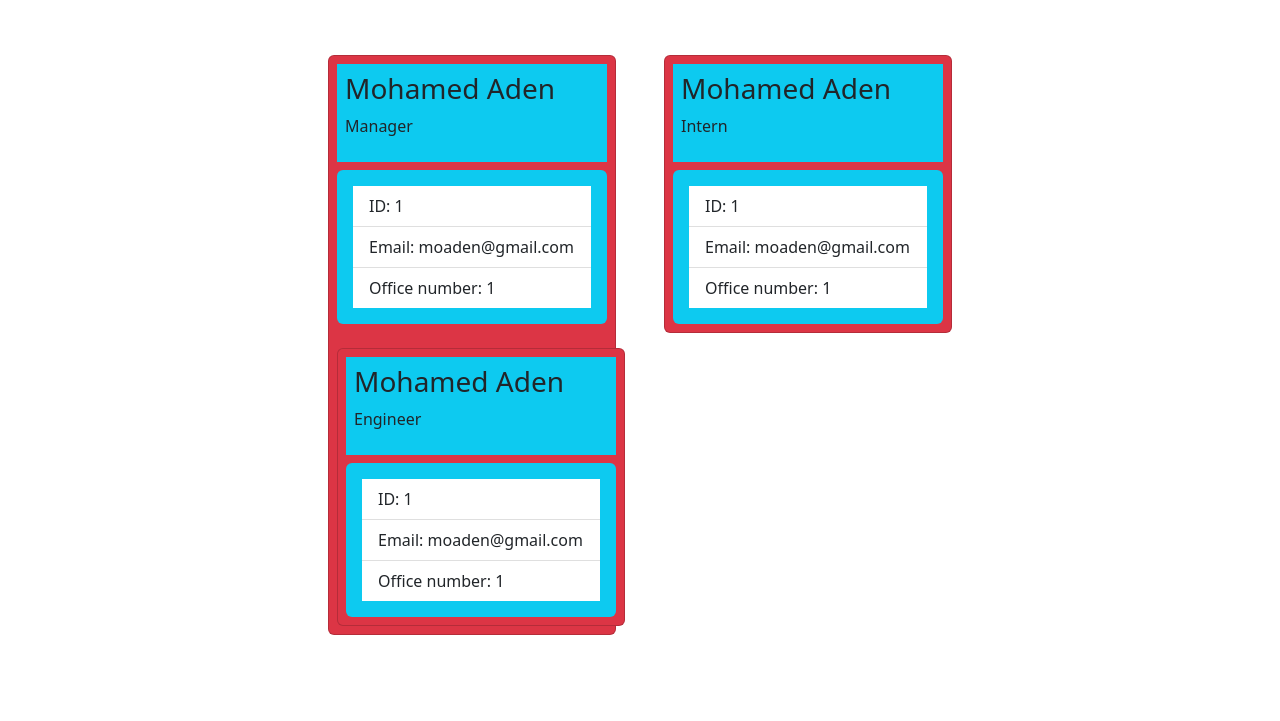
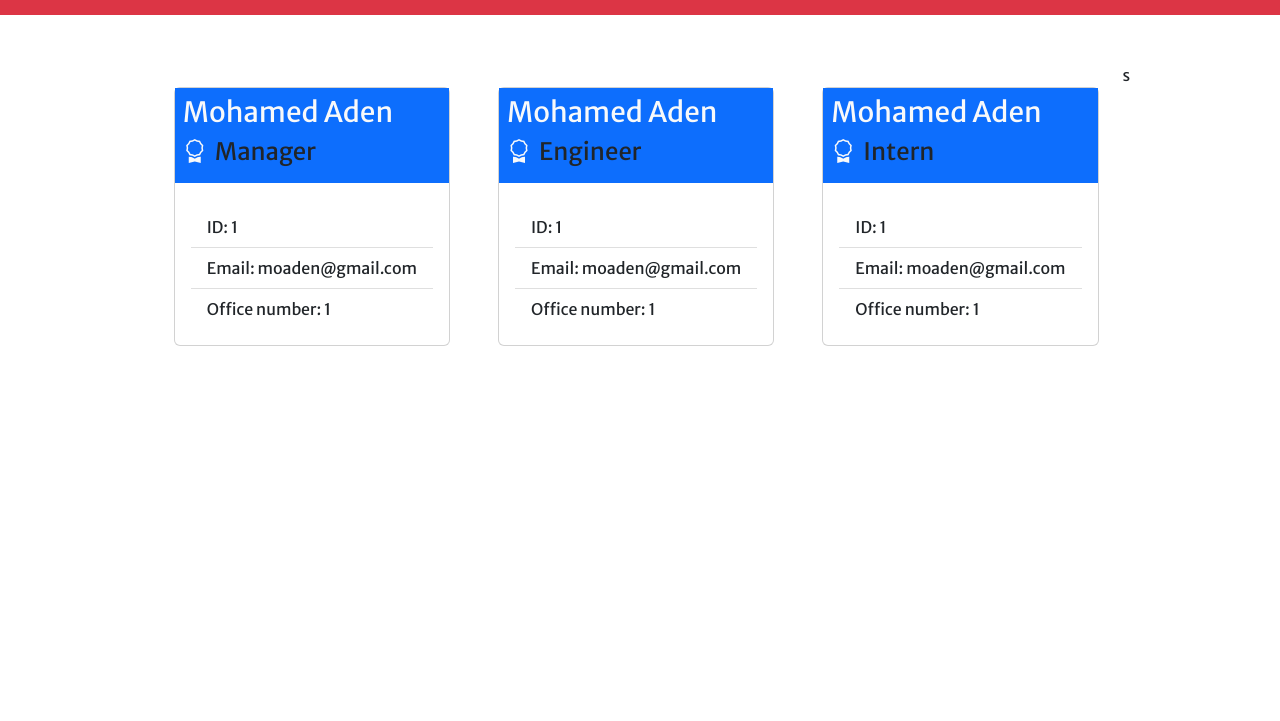
Before and after one commit to mo-aden/Team-profile-generator, a website: page dist/index.html in a window 1280 px wide. Shown: the part 79-800 px from the top of the page. Drawn offline with nearby package versions, Linux system fonts and the light colour scheme.

Commit message:
modified the cards

```diff
--- a/dist/index.html
+++ b/dist/index.html
@@ -3,61 +3,76 @@
   <head>
     <meta charset="utf-8" />
     <meta name="viewport" content="width=device-width, initial-scale=1" />
-    <title>Team Profile</title>
+    <!-- Google fonts  -->
+    <link rel="preconnect" href="https://fonts.googleapis.com" />
+    <link rel="preconnect" href="https://fonts.gstatic.com" crossorigin />
+    <link href="https://fonts.googleapis.com/css2?family=Merriweather+Sans&family=Montserrat:wght@500&display=swap" rel="stylesheet" />
     <link
       href="https://cdn.jsdelivr.net/npm/bootstrap@5.2.3/dist/css/bootstrap.min.css"
       rel="stylesheet"
       integrity="sha384-rbsA2VBKQhggwzxH7pPCaAqO46MgnOM80zW1RWuH61DGLwZJEdK2Kadq2F9CUG65"
       crossorigin="anonymous"
     />
+    <link rel="stylesheet" href="https://cdn.jsdelivr.net/npm/bootstrap-icons@1.10.2/font/bootstrap-icons.css" />
+
+    <title>Team Profile</title>
+    <style>
+      body {
+        font-family: "Merriweather Sans", sans-serif;
+      }
+    </style>
   </head>
   <body>
-    <header class="container-fluid bg-danger text-light p-2 text-center mb-5">
+    <header class="container-fluid bg-danger text-light p-4 text-center mb-5">
       <h2>My team profile</h2>
     </header>
     <main class="container d-flex flex-wrap justify-content-center align-content-center">
       <!-- Manager Card -->
-      <div class="card bg-danger p-2 rounded m-4" style="width: 18rem; align-self: flex-start">
-        <div class="card-title bg-info p-2">
-          <h3>Mohamed Aden</h3>
-          <p>Manager</p>
+      <div class="card m-4 w-30">
+        <div class="card-title bg-primary p-2">
+          <h3 class="text-light">Mohamed Aden</h3>
+          <h4><i class="bi bi-award me-2 text-light"></i>Manager</h4>
         </div>
-        <div class="card-body bg-info rounded">
-          <ul class="list-group list-group-flush border-0">
-            <li class="list-group-item">ID: 1</li>
-            <li class="list-group-item">Email: moaden@gmail.com</li>
-            <li class="list-group-item">Office number: 1</li>
-          </ul>
-        </div>
-        <!-- Engineer Card  -->
-        <div class="card bg-danger p-2 rounded mt-4" style="width: 18rem; align-self: flex-start">
-          <div class="card-title bg-info p-2">
-            <h3>Mohamed Aden</h3>
-            <p>Engineer</p>
-          </div>
-          <div class="card-body bg-info rounded">
-            <ul class="list-group list-group-flush border-0">
+        <div class="card-body rounded">
+          <ul class="list-group list-group-flush rounded">
             <li class="list-group-item">ID: 1</li>
             <li class="list-group-item">Email: moaden@gmail.com</li>
             <li class="list-group-item">Office number: 1</li>
           </ul>
         </div>
       </div>
+
+      <!-- Engineer Card  -->
+      <div class="card m-4 w-30">
+        <div class="card-title bg-primary p-2">
+          <h3 class="text-light">Mohamed Aden</h3>
+          <h4><i class="bi bi-award me-2 text-light"></i>Engineer</h4>
         </div>
-      <!-- Intern Card  -->
-      <div class="card bg-danger p-2 rounded m-4" style="width: 18rem; align-self: flex-start">
-        <div class="card-title bg-info p-2">
-          <h3>Mohamed Aden</h3>
-          <p>Intern</p>
-        </div>
-        <div class="card-body bg-info rounded">
-          <ul class="list-group list-group-flush border-0">
+        <div class="card-body rounded">
+          <ul class="list-group list-group-flush rounded">
             <li class="list-group-item">ID: 1</li>
             <li class="list-group-item">Email: moaden@gmail.com</li>
             <li class="list-group-item">Office number: 1</li>
           </ul>
         </div>
       </div>
+
+      <!-- Intern Card  -->
+      <div class="card m-4 w-30">
+        <div class="card-title bg-primary p-2">
+          <h3 class="text-light">Mohamed Aden</h3>
+          <h4><i class="bi bi-award me-2 text-light"></i>Intern</h4>
+        </div>
+        <div class="card-body rounded">
+          <ul class="list-group list-group-flush rounded">
+            <li class="list-group-item">ID: 1</li>
+            <li class="list-group-item">Email: moaden@gmail.com</li>
+            <li class="list-group-item">Office number: 1</li>
+          </ul>
+        </div>
+      </div>
+
+      s
     </main>
     <script
       src="https://cdn.jsdelivr.net/npm/bootstrap@5.2.3/dist/js/bootstrap.bundle.min.js"
```
Lines whose indentation alone changed are shown as unchanged.
